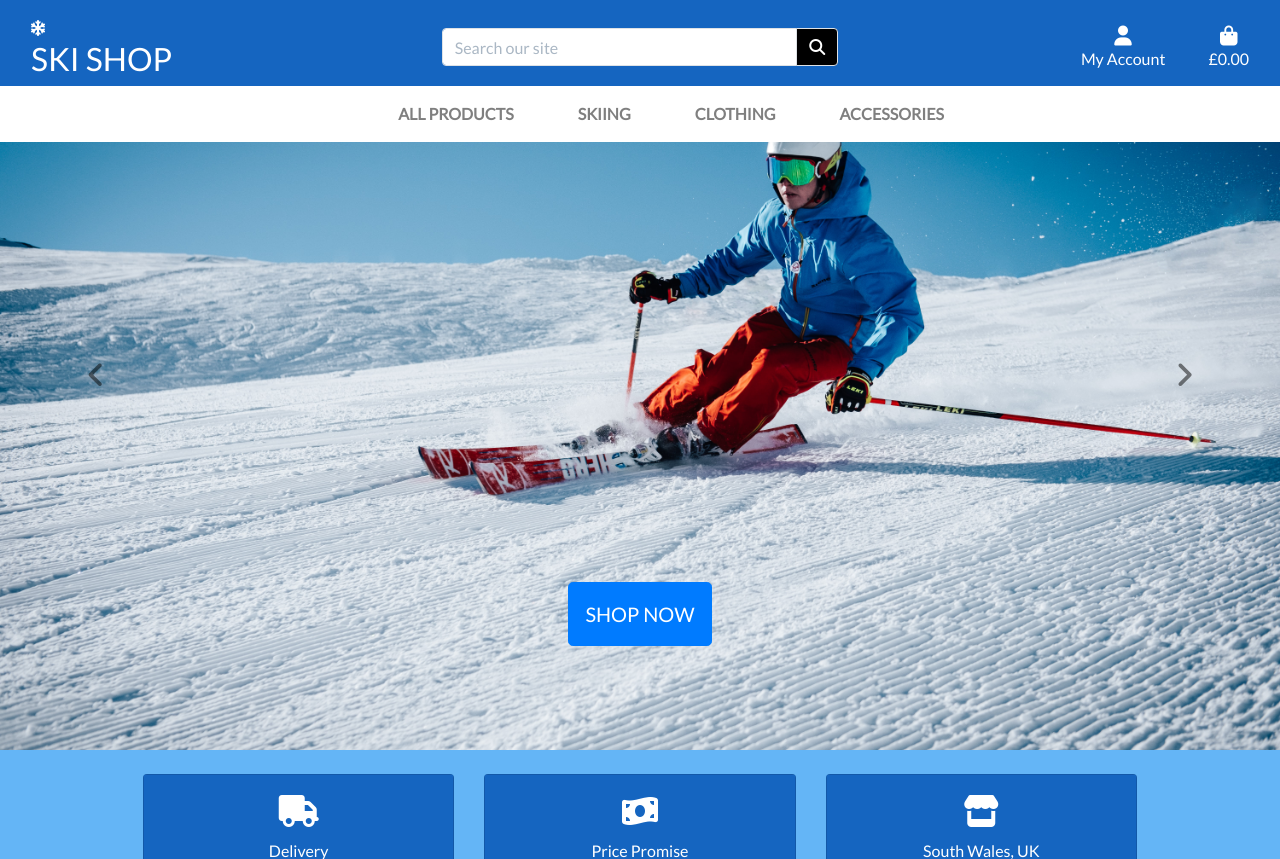
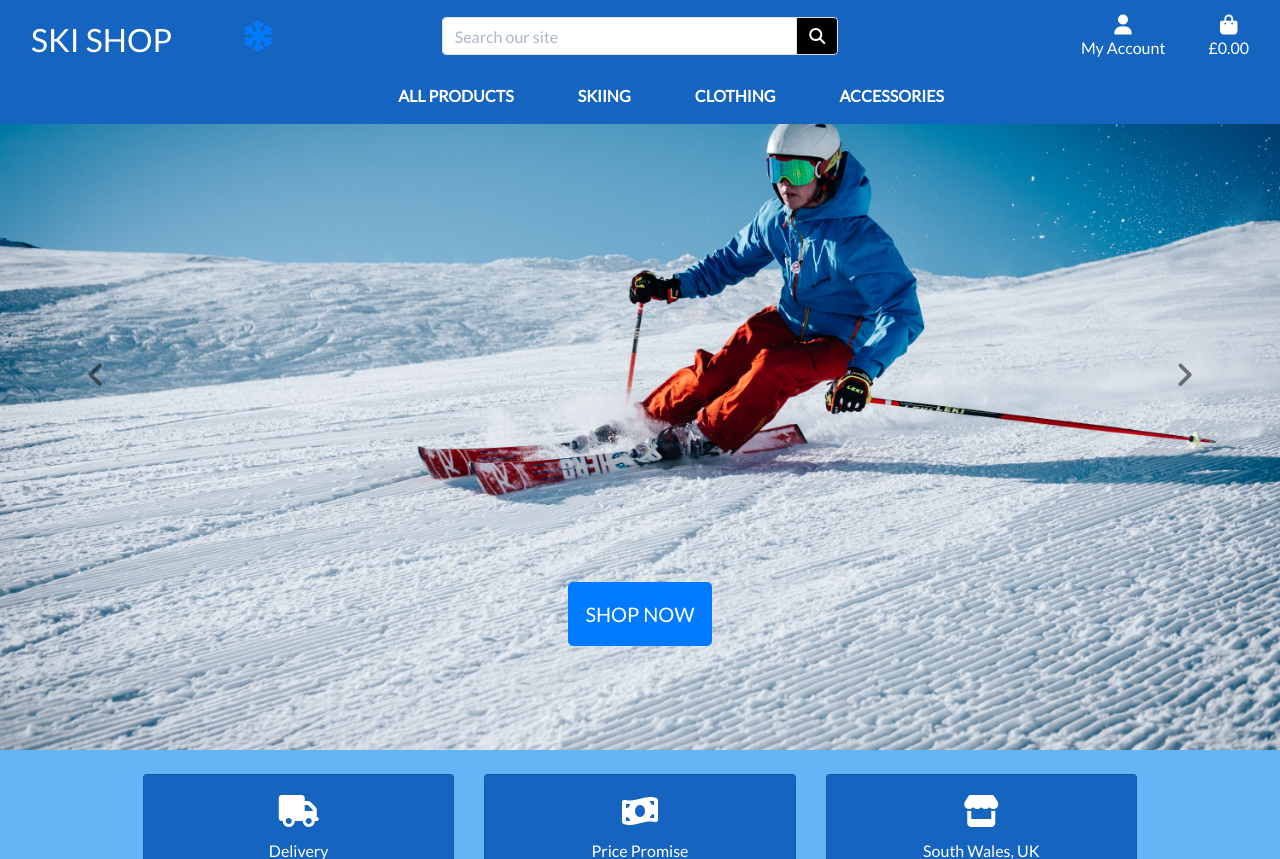
Before and after one commit to Code-Institute-Submissions/baileyl91-MS4_Ski_eCommerce_AprResub, a Django app: page / in a window 1280 px wide. Shown: the top 859 px of the page. Run offline with Django 3.2, Linux system fonts and the light colour scheme; some libraries are stand-ins or nearby versions.

Commit message:
fix logo header, background colour for main nav

```diff
--- a/home/templates/home/index.html
+++ b/home/templates/home/index.html
@@ -49,7 +49,7 @@
 <div class="card-deck row">
     <div class="card">
       <div class="card-body text-center">
-        <i class="fa fa-truck"></i>
+        <i class="fa fa-truck "></i>
         <p class="card-text">Delivery</p>
         <p>With a range of different delivery options, we can ensure your order gets to you quickly. Free delivery on orders over £75!</p>
       </div>
--- a/static/css/base.css
+++ b/static/css/base.css
@@ -18,18 +18,6 @@ main {
 
 #topnav {
     background-color: #1565C0;
-}
-
-/* from Bulma */
-.icon {
-    align-items: center;
-    display: inline-flex;
-    justify-content: center;
-    height: 1.5rem;
-    width: 1.5rem;
-}
-
-.fa-snowflake {
     color: white;
 }
 
@@ -38,13 +26,7 @@ main {
     color: white;
 }
 
-.main-logo-link {
-    width: fit-content;
-}
 
-.bg-black {
-    background: #000 !important;
-}
 
 #footer {
 
@@ -61,7 +43,6 @@ main {
 }
 
 
-
 /* Social media links */
 .social {
     color: white;
@@ -69,8 +50,11 @@ main {
     font-size: x-large;
 }
 
+.fa-facebook:hover {
+    color: black;
+}
+
 .shop-now-button {
-    background: black;
     color: white;
     min-width: 260px;
 }
--- a/templates/base.html
+++ b/templates/base.html
@@ -27,10 +27,10 @@
     <!-- Optional JavaScript -->
     <!-- jQuery first, then Popper.js, then Bootstrap JS -->
     {% block corejs %}
-        <script src="https://kit.fontawesome.com/e9c73d7092.js" crossorigin="anonymous"></script>
         <script src="https://code.jquery.com/jquery-3.4.1.min.js" integrity="sha256-CSXorXvZcTkaix6Yvo6HppcZGetbYMGWSFlBw8HfCJo=" crossorigin="anonymous"></script>
         <script src="https://cdn.jsdelivr.net/npm/popper.js@1.16.0/dist/umd/popper.min.js" integrity="sha384-Q6E9RHvbIyZFJoft+2mJbHaEWldlvI9IOYy5n3zV9zzTtmI3UksdQRVvoxMfooAo" crossorigin="anonymous"></script>
         <script src="https://stackpath.bootstrapcdn.com/bootstrap/4.4.1/js/bootstrap.min.js" integrity="sha384-wfSDF2E50Y2D1uUdj0O3uMBJnjuUD4Ih7YwaYd1iqfktj0Uod8GCExl3Og8ifwB6" crossorigin="anonymous"></script>
+        <script src="https://kit.fontawesome.com/e9c73d7092.js" crossorigin="anonymous"></script>
 
         <!-- Stripe -->
         <script src="https://js.stripe.com/v3/"></script>
@@ -43,11 +43,15 @@
   </head>
   <body>
       <header class="container-fluid fixed-top">
-        <div id="topnav" class="row pt-lg-2 d-none d-lg-flex">
-          <div class="col-12 col-lg-4 my-auto py-1 py-lg-0 ">
-            <a href="{% url 'home' %}" class="nav-link main-logo-link">
-              <i class="fas fa-snowflake"></i>
-              <h2 class="logo-font my-0">Ski Shop</h2>
+        <div id="topnav" class="row pt-lg-1 d-none d-lg-flex">
+          <div class="col-12 col-lg-2 my-auto py-1 py-lg-0 ">
+            <a href="{% url 'home' %}" class="nav-link">
+              <h2 class="logo-font my-0 float-left">Ski Shop</h2>
+            </a>
+          </div>
+          <div class="col-12 col-lg-2 my-auto py-lg-0 ">
+            <a href="{% url 'home' %}" class="nav-link">
+              <i class="fa fa-snowflake fa-2xl"></i>
             </a>
           </div>
           <div class="col-12 col-lg-4 my-auto py-1 py-lg-0 ">
@@ -103,8 +107,8 @@
             </ul>
           </div>
         </div>
-        <div class="row bg-white">
-          <nav class="navbar navbar-expand-lg navbar-light w-100">
+        <div id="topnav" class="row">
+          <nav class="navbar-custom navbar navbar-expand-lg w-100">
             <button class="navbar-toggler" type="button" data-toggle="collapse" data-target="#main-nav" aria-controls="main-nav" aria-expanded="false" aria-label="Toggle navigation">
                 <span class="navbar-toggler-icon"></span>
             </button>
@@ -112,6 +116,7 @@
             {% include 'includes/main_nav.html' %}
         </nav>
         </div>
+
       </header>
 
       {% if messages %}
--- a/templates/includes/main_nav.html
+++ b/templates/includes/main_nav.html
@@ -1,7 +1,8 @@
-<div class="collapse navbar-collapse" id="main-nav">
+
+<div class="collapse navbar-collapse">
     <ul class="navbar-nav w-auto mx-auto">
         <li class="nav-item dropdown">
-            <a class="logo-font font-weight-bold nav-link text-black mr-5" href="#" id="all-products-link" data-toggle="dropdown" aria-haspopup="true" aria-expanded="false">
+            <a class="logo-font font-weight-bold nav-link mr-5" href="#" id="all-products-link" data-toggle="dropdown" aria-haspopup="true" aria-expanded="false">
                 All Products
             </a>
             <div class="dropdown-menu border-0" aria-labelledby="all-products-link">
@@ -12,7 +13,7 @@
         </li>
 
         <li class="nav-item dropdown">
-            <a class="logo-font font-weight-bold nav-link text-black mr-5" href="#" id="clothing-link" data-toggle="dropdown" aria-haspopup="true" aria-expanded="false">
+            <a class="logo-font font-weight-bold nav-link mr-5" href="#" id="clothing-link" data-toggle="dropdown" aria-haspopup="true" aria-expanded="false">
                 Skiing
             </a>
             <div class="dropdown-menu border-0" aria-labelledby="clothing-link">
@@ -24,7 +25,7 @@
         </li>
 
         <li class="nav-item dropdown">
-            <a class="logo-font font-weight-bold nav-link text-black mr-5" href="#" id="homeware-link" data-toggle="dropdown" aria-haspopup="true" aria-expanded="false">
+            <a class="logo-font font-weight-bold nav-link  mr-5" href="#" id="homeware-link" data-toggle="dropdown" aria-haspopup="true" aria-expanded="false">
                 Clothing
             </a>
             <div class="dropdown-menu border-0" aria-labelledby="homeware-link">
@@ -35,7 +36,7 @@
         </li>
 
         <li class="nav-item dropdown">
-            <a class="logo-font font-weight-bold nav-link text-black" href="#" id="specials-link" data-toggle="dropdown" aria-haspopup="true" aria-expanded="false">
+            <a class="logo-font font-weight-bold nav-link " href="#" id="specials-link" data-toggle="dropdown" aria-haspopup="true" aria-expanded="false">
                 Accessories
             </a>
             <div class="dropdown-menu border-0" aria-labelledby="specials-link">
--- a/templates/includes/mobile_top_header.html
+++ b/templates/includes/mobile_top_header.html
@@ -1,3 +1,4 @@
+
 <ul>
     <li class="list-inline-item">
       <a class="text-black nav-link d-block d-lg-none" href="#" id="mobile-search" data-toggle="dropdown" aria-haspopup="true" aria-expanded="false">
```
